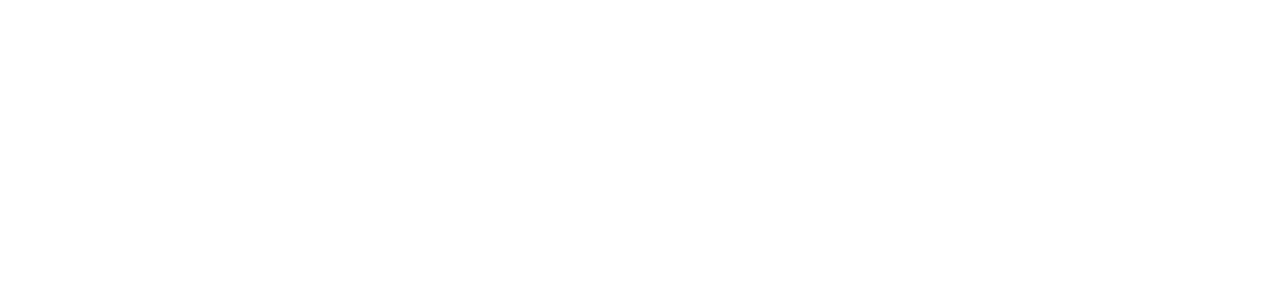
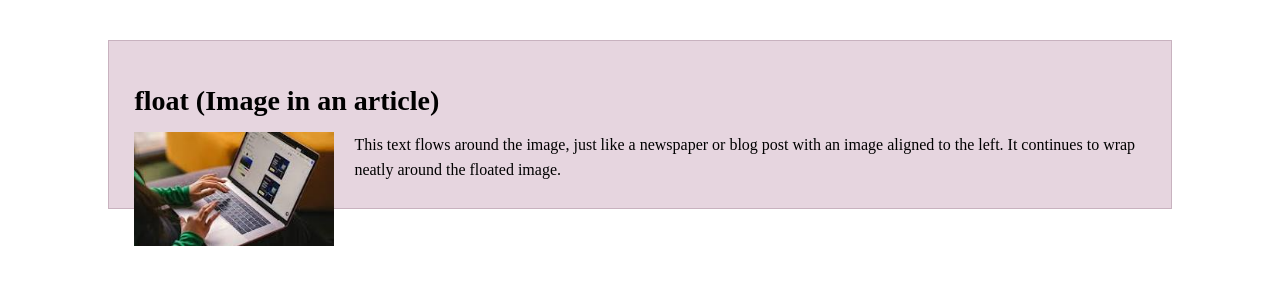
Before and after one commit to bharat008-star/CSS-ECE1, a plain HTML site: page index.html in a window 1280 px wide. Drawn offline with Linux system fonts and the light colour scheme.

Commit message:
flost snd clear programme

```diff
--- a/index.html
+++ b/index.html
@@ -27,4 +27,67 @@
  smaller and larger - these units adjust the font size relative to font size of parent element
  padding - space inside the element b/w content ands border
  if three values - 1 top 2 ri and left 3 bottom
-  -->
+   -->
+ <!-- the block element always atart a new line and take up the full width  -->
+
+<!-- <!DOCTYPE html>
+<html lang="en">
+<head>
+    <meta charset="UTF-8">
+    <meta name="viewport" content="width=device-width, initial-scale=1.0">
+    <title>Document</title>
+    <link rel="stylesheet" href="style.css">
+</head>
+<body>
+    <h2><b>display:block(Headings/Paragraph)</b></h2>
+   <h1 class="heading">Amazon - Online Shopping</h1>
+   <p class="information">This is a full-width paragraph like a blog or product description</p>
+
+</body>
+</html> -->
+
+
+
+
+
+
+
+
+<!-- date 13/11/25 -->
+
+
+
+
+
+
+
+
+<!DOCTYPE html>
+<html lang="en">
+<head>
+    <meta charset="UTF-8">
+    <meta name="viewport" content="width=device-width, initial-scale=1.0">
+    <title>Document</title>
+    <link rel="stylesheet" href="style.css">
+</head>
+<body>
+
+
+<div class="container">
+
+  <h1>float (Image in an article)</h1>
+
+  <div class="img-box">
+      <img src="/download.jpeg" alt="img-box" style="left: ;">
+  </div>
+
+  <div class="text">
+      This text flows around the image, just like a newspaper or blog post with
+      an image aligned to the left. It continues to wrap neatly around the floated image.
+  </div>
+
+
+
+</div>
+</body>
+</html>
--- a/style.css
+++ b/style.css
@@ -64,11 +64,12 @@ margin: 5px;
     background-color: brown;
 
  } */
-
+/*
  body {
     font-family: Arial;
-    background-color: lightgray;
+    background-color: white;
     text-align: center;
+    align-content: center;
     border: 10px solid black;
     margin: 20px;
 }
@@ -76,16 +77,21 @@ margin: 5px;
 h1 {
     text-align: left;
     color: black;
+    ;
 }
 
 .outer-box {
     background-color: white;
+    border: 1px;
+    width: 300px;
+    height: 200px;
     padding: 20px;
     margin: 20px;
 }
 
 .inner-box {
     background-color: blue;
+    border: 1px solid black;
     color: yellow;
     padding: 20px;
     font-weight: bold;
@@ -96,4 +102,60 @@ h1 {
     color: black;
     padding: 10px;
     margin: 10px;
+} */
+
+/* h2 {
+   font-size: 25px;
+   border: ;
 }
+.heading {
+   background-color: lightblue;
+   padding: 10px;
+   font-size: 35px;
+}
+.information {
+   background-color: lightgreen;
+   padding: 10px;
+   font-size: 20px;
+} */
+
+
+
+
+
+.container {
+    width: 80%;
+    margin: 40px auto;
+    background: #e6d5df;
+    padding: 25px;
+    border: 1px solid #c8b2bf;
+}
+
+h1 {
+    font-size: 28px;
+    font-weight: bold;
+    margin-bottom: 15px;
+}
+
+.img-box {
+    float: left;
+    width: 200px;
+    margin-right: 20px;
+    margin-bottom: 10px;
+}
+
+.img-box img {
+    width: 100%;
+    display: block;
+}
+
+.text {
+    font-size: 16px;
+    line-height: 1.6;
+}
+
+.clear {
+    clear: both;
+    font-weight: bold;
+    margin-top: 20px;
+}
```
Also changed, not shown: assignmentno3.html (deleted, +0 -22 lines), download.jpeg (added).
